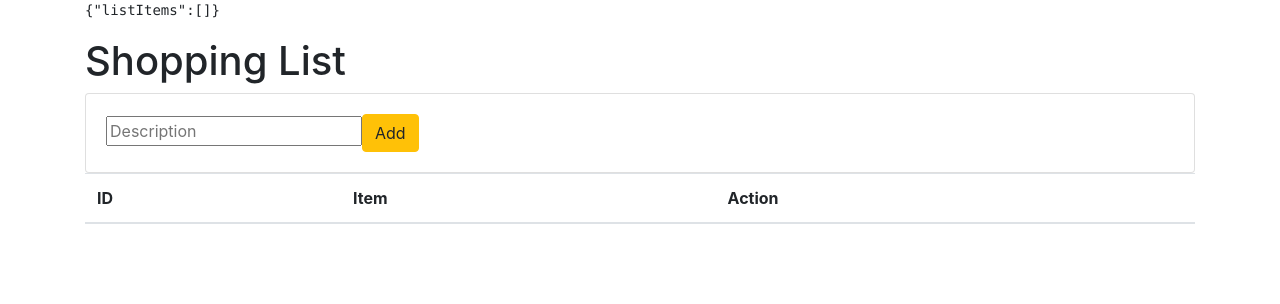
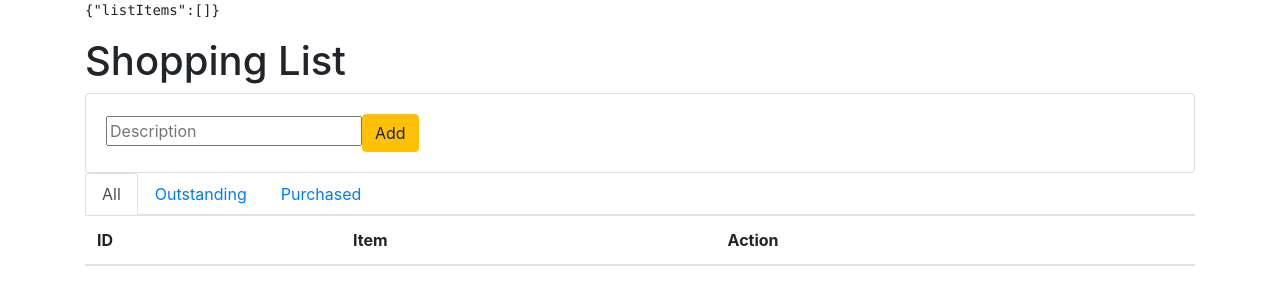
Before and after one commit to deltadesign/redux-shop-list, a React (Create React App) app: page / in a window 1280 px wide. Shown: the top 304 px of the page. Built offline with nearby package versions, Linux system fonts and the light colour scheme.

Commit message:
nav tabs added

```diff
--- a/src/App.js
+++ b/src/App.js
@@ -2,8 +2,8 @@ import React from 'react';
 import 'bootstrap/dist/css/bootstrap.min.css';
 import Container from 'react-bootstrap/Container';
 import AddItem from './components/addItem';
-// import ListItem from './components/listItem';
 import ListContainer from './components/ListContainer';
+import NavLink from './components/navLinks'
 
 
 class App extends React.Component {
@@ -52,6 +52,8 @@ class App extends React.Component {
 
         <AddItem  additem = {(id, item, completed) => this.updateList(id, item, completed)}/>
 
+        <NavLink />
+
         <ListContainer
           listItems = {this.state.listItems}
           removeButton ={(id) => this.removeHandler(id)}
--- /dev/null
+++ b/src/components/link.js
@@ -0,0 +1,20 @@
+import React from 'react';
+import Nav from 'react-bootstrap/Nav';
+
+
+
+
+class Link extends React.Component {
+
+  render () {
+    return (
+      <>
+        <Nav.Item>
+          <Nav.Link eventKey = {this.props.filter} >{this.props.filter}</Nav.Link>
+        </Nav.Item>
+      </>
+    );
+  }
+}
+
+export default Link;
--- /dev/null
+++ b/src/components/navLinks.js
@@ -0,0 +1,23 @@
+import React from 'react';
+import Nav from 'react-bootstrap/Nav';
+import Link from './link';
+
+
+
+
+class NavLink extends React.Component {
+
+  render () {
+    return (
+
+  <Nav variant = "tabs" defaultActiveKey = "All">
+    <Link filter = "All" />
+    <Link filter = "Outstanding" />
+    <Link filter = "Purchased" />
+  </Nav>
+
+    );
+  }
+}
+
+export default NavLink;
```
